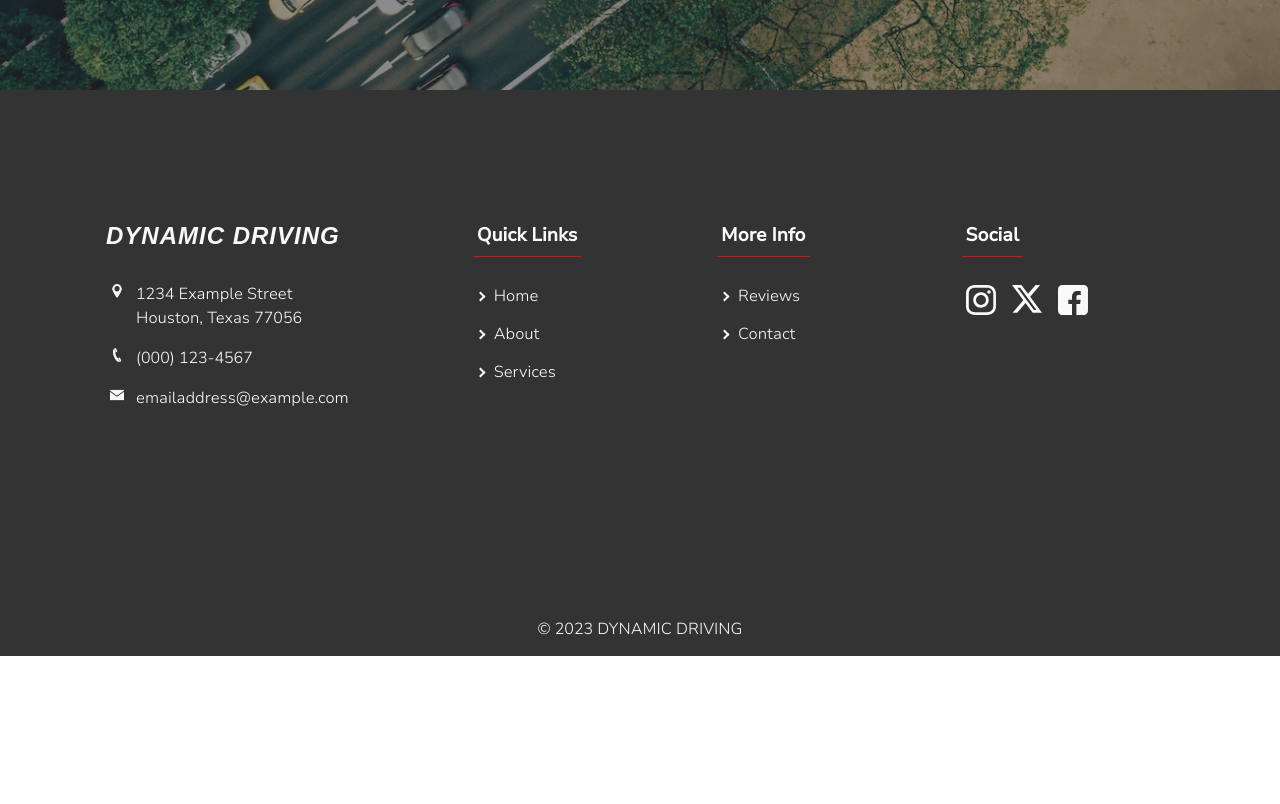
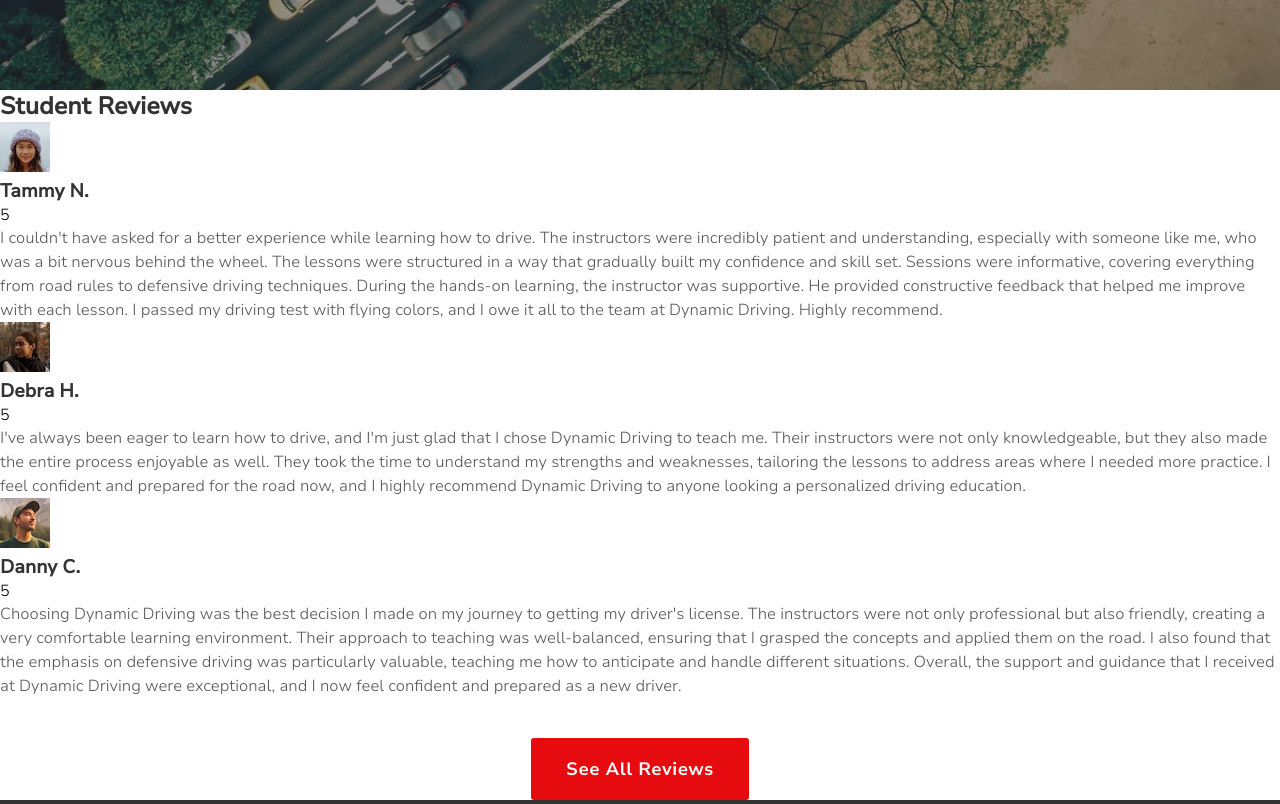
Before and after one commit to agviray/dynamic-driving, a Gatsby site: page / in a window 1280 px wide. Shown: the part 2500-3304 px from the top of the page. Before the commit the page ends 3156 px from the top, so only its background shows below. Built offline with nearby package versions, Linux system fonts and the light colour scheme; Gatsby itself is replaced by a stand-in of ours; a web font is replaced by a local one.

Commit message:
Create initial ReviewsSection component for home page content

```diff
--- /dev/null
+++ b/src/components/home/ReviewsSection.js
@@ -0,0 +1,72 @@
+import React from 'react';
+import PageLink from '../PageLink';
+import studentDriver01 from '../../images/student-driver-01.jpg';
+import studentDriver02 from '../../images/student-driver-02.jpg';
+import studentDriver03 from '../../images/student-driver-03.jpg';
+
+const studentReviewsCards = [
+  {
+    name: 'Tammy N.',
+    profileImage: {
+      src: studentDriver01,
+      alt: 'Profile picture of reviewer',
+    },
+    starRating: 5,
+    review: `I couldn't have asked for a better experience while learning how to drive. The instructors were incredibly patient and understanding, especially with someone like me, who was a bit nervous behind the wheel. The lessons were structured in a way that gradually built my confidence and skill set. Sessions were informative, covering everything from road rules to defensive driving techniques. During the hands-on learning, the instructor was supportive. He provided constructive feedback that helped me improve with each lesson. I passed my driving test with flying colors, and I owe it all to the team at Dynamic Driving. Highly recommend.`,
+  },
+  {
+    name: 'Debra H.',
+    profileImage: {
+      src: studentDriver02,
+      alt: 'Profile picture of reviewer',
+    },
+    starRating: 5,
+    review: `I've always been eager to learn how to drive, and I'm just glad that I chose Dynamic Driving to teach me. Their instructors were not only knowledgeable, but they also made the entire process enjoyable as well. They took the time to understand my strengths and weaknesses, tailoring the lessons to address areas where I needed more practice. I feel confident and prepared for the road now, and I highly recommend Dynamic Driving to anyone looking a personalized driving education.`,
+  },
+  {
+    name: 'Danny C.',
+    profileImage: {
+      src: studentDriver03,
+      alt: 'Profile picture of reviewer',
+    },
+    starRating: 5,
+    review: `Choosing Dynamic Driving was the best decision I made on my journey to getting my driver's license. The instructors were not only professional but also friendly, creating a very comfortable learning environment. Their approach to teaching was well-balanced, ensuring that I grasped the concepts and applied them on the road. I also found that the emphasis on defensive driving was particularly valuable, teaching me how to anticipate and handle different situations. Overall, the support and guidance that I received at Dynamic Driving were exceptional, and I now feel confident and prepared as a new driver.`,
+  },
+];
+
+const ReviewsSection = () => {
+  const renderedContent = studentReviewsCards.map(
+    ({ name, profileImage, starRating, review }, index) => {
+      return (
+        <article className="card" key={index}>
+          <div className="header">
+            <div className="student-details">
+              <span className="image-container">
+                <img src={profileImage.src} alt={profileImage.alt} />
+              </span>
+              <h3>{name}</h3>
+            </div>
+            <div className="rating">
+              <span>{starRating}</span>
+            </div>
+          </div>
+          <div className="main-content">
+            <p>{review}</p>
+          </div>
+        </article>
+      );
+    }
+  );
+
+  return (
+    <div className="reviews-content">
+      <h2>Student Reviews</h2>
+      <div className="main-content">
+        <div className="reviews-cards">{renderedContent}</div>
+      </div>
+      <PageLink toPage={'reviews'} name={'See All Reviews'} />
+    </div>
+  );
+};
+
+export default ReviewsSection;
--- a/src/pages/index.js
+++ b/src/pages/index.js
@@ -3,6 +3,7 @@ import Layout from '../components/Layout';
 import HeroSection from '../components/home/HeroSection';
 import WhySection from '../components/home/WhySection';
 import ServicesSection from '../components/home/ServicesSection';
+import ReviewsSection from '../components/home/ReviewsSection';
 
 const Home = () => {
   return (
@@ -17,6 +18,9 @@ const Home = () => {
         <section id="services">
           <ServicesSection />
         </section>
+        <section id="reviews">
+          <ReviewsSection />
+        </section>
       </div>
     </Layout>
   );
```
Also changed, not shown: src/images/student-driver-01.jpg (added), src/images/student-driver-02.jpg (added), src/images/student-driver-03.jpg (added).
